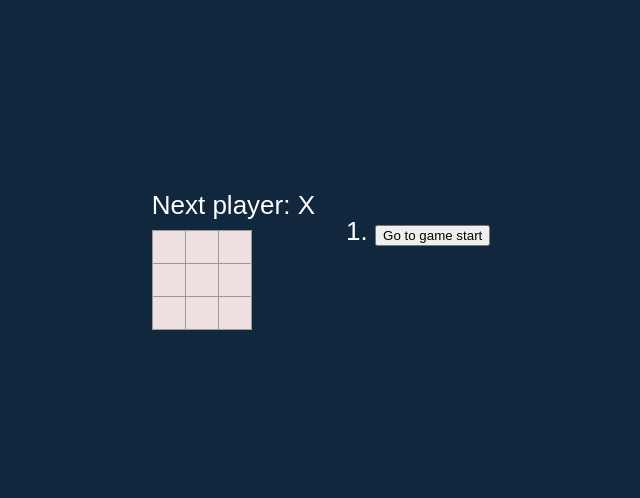
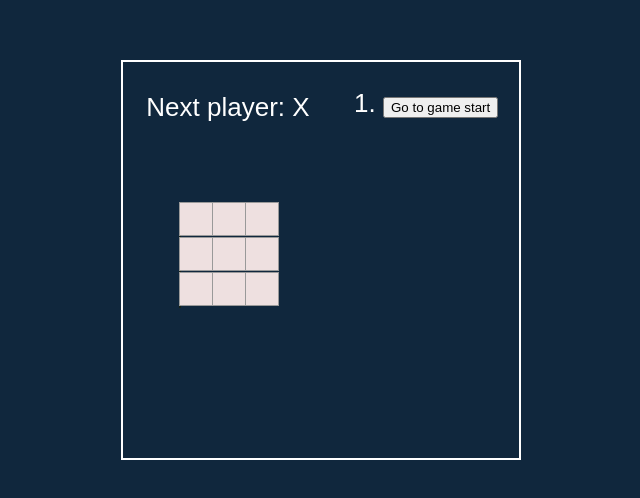
Before and after one commit to Lazeta/tic_tac_toe, a React (Create React App) app: page / in a window 1280 px wide. Shown: the part 140-638 px from the top of the page, without its empty margins (319-959 px from the left). Built offline with nearby package versions, Linux system fonts and the light colour scheme.

Commit message:
feat: stylize

```diff
--- a/src/Script.jsx
+++ b/src/Script.jsx
@@ -31,8 +31,9 @@ function Board({ xIsNext, squares, onPlay }) {
   }
 
   return (
-    <>
+    <div>
       <div className="status">{status}</div>
+      <div className="board-table">
         <div className="board-row">
           <Square value={squares[0]} onSquareClick={() => handleClick(0)} />
           <Square value={squares[1]} onSquareClick={() => handleClick(1)} />
@@ -48,7 +49,8 @@ function Board({ xIsNext, squares, onPlay }) {
           <Square value={squares[7]} onSquareClick={() => handleClick(7)} />
           <Square value={squares[8]} onSquareClick={() => handleClick(8)} />
         </div>
-    </>
+      </div>
+    </div>
   );
 }
 
--- a/src/styles/styles.css
+++ b/src/styles/styles.css
@@ -64,16 +64,34 @@ ul {
   clear: both;
   content: "";
   display: table;
+  border: 1px solid rgb(24, 35, 24);
+}
+
+.board-table {
+  display: flex;
+  flex-direction: column;
+  align-items: center;
+  padding: 80px 50px;
 }
 
 .status {
-  margin-bottom: 10px;
+  padding: 30px 10px 0 10px;
+  text-align: center;
 }
 .game {
   display: flex;
   flex-direction: row;
+  min-width: 400px;
+  min-height: 400px;
+  border: 2px solid rgb(255, 255, 255);
+}
+
+.game-board {
+  width: 210px;
 }
 
 .game-info {
-  margin-left: 20px;
+  text-align: center;
+  min-width: 150px;
+  margin-left: 10px;
 }
```
Lines whose indentation alone changed are shown as unchanged.
